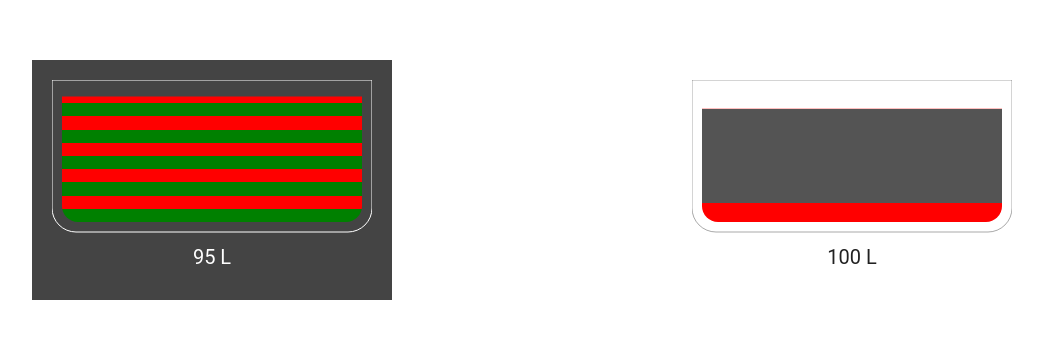
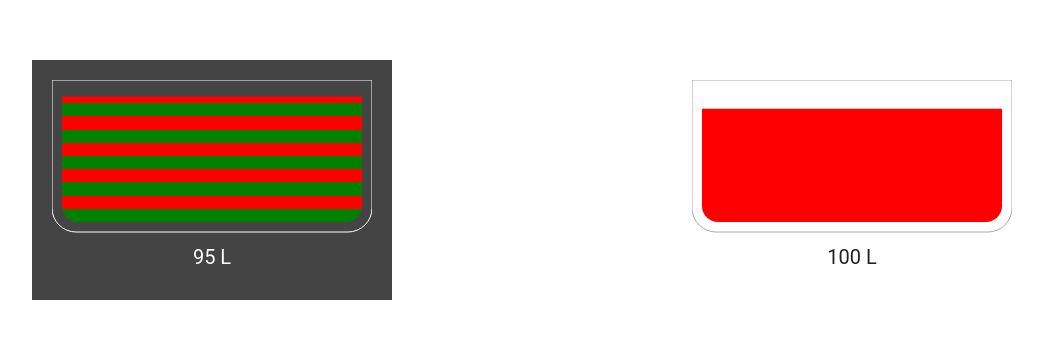
Before and after one commit to geertjansen/liquid-tank, a website: page demo.html in a window 1280 px wide. Shown: the part 220-558 px from the top of the page, without its empty margins (108-1151 px from the left). Drawn offline with Linux system fonts and the light colour scheme.

Commit message:
Adds solid fill style

```diff
--- a/demo.html
+++ b/demo.html
@@ -37,6 +37,7 @@
         dark: true,
         min: 0,
         max: 100,
+        fillStyle: 'segmented',
         fontFamily: 'Roboto, \'Helvetica Neue\', sans-serif',
         valueFormatter: function(value) {
           return value + ' L';
--- a/liquid-tank.js
+++ b/liquid-tank.js
@@ -3,6 +3,8 @@
     this.element =
       typeof element === "string" ? document.querySelector(element) : element;
     this.options = options || {};
+    if (typeof this.options.fillStyle === "undefined")
+      this.options.fillStyle = "solid";
     if (typeof this.options.dark === "undefined") this.options.dark = false;
     if (typeof this.options.min === "undefined") this.options.min = 0;
     if (typeof this.options.max === "undefined") this.options.max = 1;
@@ -43,17 +45,21 @@
     this.canvas.height = _getActualHeight(this.element);
     this.canvas.width = _getActualWidth(this.element);
     _clearTank(this.canvas);
-    _drawTank(this.canvas, this.options);
+    _drawTank(this._getLatestValue(), this.canvas, this.options);
     return this;
   };
 
   LiquidTank.prototype.setValue = function(value) {
-    var currentValue =
-      typeof this._originalValue !== "undefined"
-        ? this._originalValue
-        : this.options.min;
+    var currentValue = this._getLatestValue();
+    var initial = typeof this._originalValue === "undefined";
     this._originalValue = value;
-    _animateFromToValue(currentValue, value, this.canvas, this.options);
+    _animateFromToValue(
+      currentValue,
+      value,
+      this.canvas,
+      this.options,
+      initial
+    );
   };
 
   LiquidTank.prototype.onResize = function() {
@@ -61,6 +67,12 @@
     if (this._originalValue) {
       this.setValue(this._originalValue);
     }
+  };
+
+  LiquidTank.prototype._getLatestValue = function() {
+    return typeof this._originalValue !== "undefined"
+      ? this._originalValue
+      : this.options.min;
   };
 
   /**
@@ -112,7 +124,7 @@
     }
   }
 
-  function _animateFromToValue(fromValue, toValue, canvas, options) {
+  function _animateFromToValue(fromValue, toValue, canvas, options, initial) {
     var now = new Date().getTime();
     var requestAnimationFrame =
       window.requestAnimationFrame ||
@@ -124,7 +136,7 @@
       if (time > 300) time = 300;
       var val = _easeInOutQuart(time, fromValue, toValue - fromValue, 300);
       _clearTank(canvas);
-      _drawTank(canvas, options);
+      _drawTank(initial ? toValue : val, canvas, options);
       _drawTankFill(val, canvas, options);
       _drawTextValue(toValue, canvas, options);
       if (val !== toValue) {
@@ -146,7 +158,8 @@
   function _debounce(func, wait, immediate) {
     var timeout;
     return function() {
-      var context = this, args = arguments;
+      var context = this,
+        args = arguments;
       clearTimeout(timeout);
       timeout = setTimeout(function() {
         timeout = null;
@@ -156,11 +169,14 @@
     };
   }
 
-  function _drawTank(canvas, options) {
+  function _drawTank(value, canvas, options) {
     var ctx = canvas.getContext("2d");
     var lineHeight = options._lineHeight;
     ctx.strokeStyle = _getBorderColor(options);
-    ctx.fillStyle = _getGradientFillStyle(canvas, options);
+    if (options.fillStyle === "solid")
+      ctx.fillStyle = _getSolidFillStyle(value, options);
+    if (options.fillStyle === "segmented")
+      ctx.fillStyle = _getSegmentedFillStyle(canvas, options);
     _drawRoundedRect(
       canvas,
       0,
@@ -249,7 +265,25 @@
     };
   }
 
-  function _getGradientFillStyle(canvas, options) {
+  function _getSolidFillStyle(value, options) {
+    var color = _getBaseFillColor(options);
+    var segments = options.segments;
+    if (segments && segments.length) {
+      color = segments
+        .sort(function(s1, s2) {
+          return s1.startValue > s2.startValue;
+        })
+        .reduce(function(color, segment) {
+          if (value >= segment.startValue && value <= segment.endValue) {
+            return segment.color;
+          }
+          return color;
+        }, color);
+    }
+    return color;
+  }
+
+  function _getSegmentedFillStyle(canvas, options) {
     var ctx = canvas.getContext("2d");
     var height = canvas.height - options._lineHeight - 8;
     var gradient = ctx.createLinearGradient(10, height - 10, 10, 10);
--- a/package.json
+++ b/package.json
@@ -1,6 +1,6 @@
 {
   "name": "liquid-tank",
-  "version": "0.0.8",
+  "version": "0.0.9",
   "description": "",
   "main": "liquid-tank.js",
   "scripts": {
```
Also changed, not shown: README.md.
